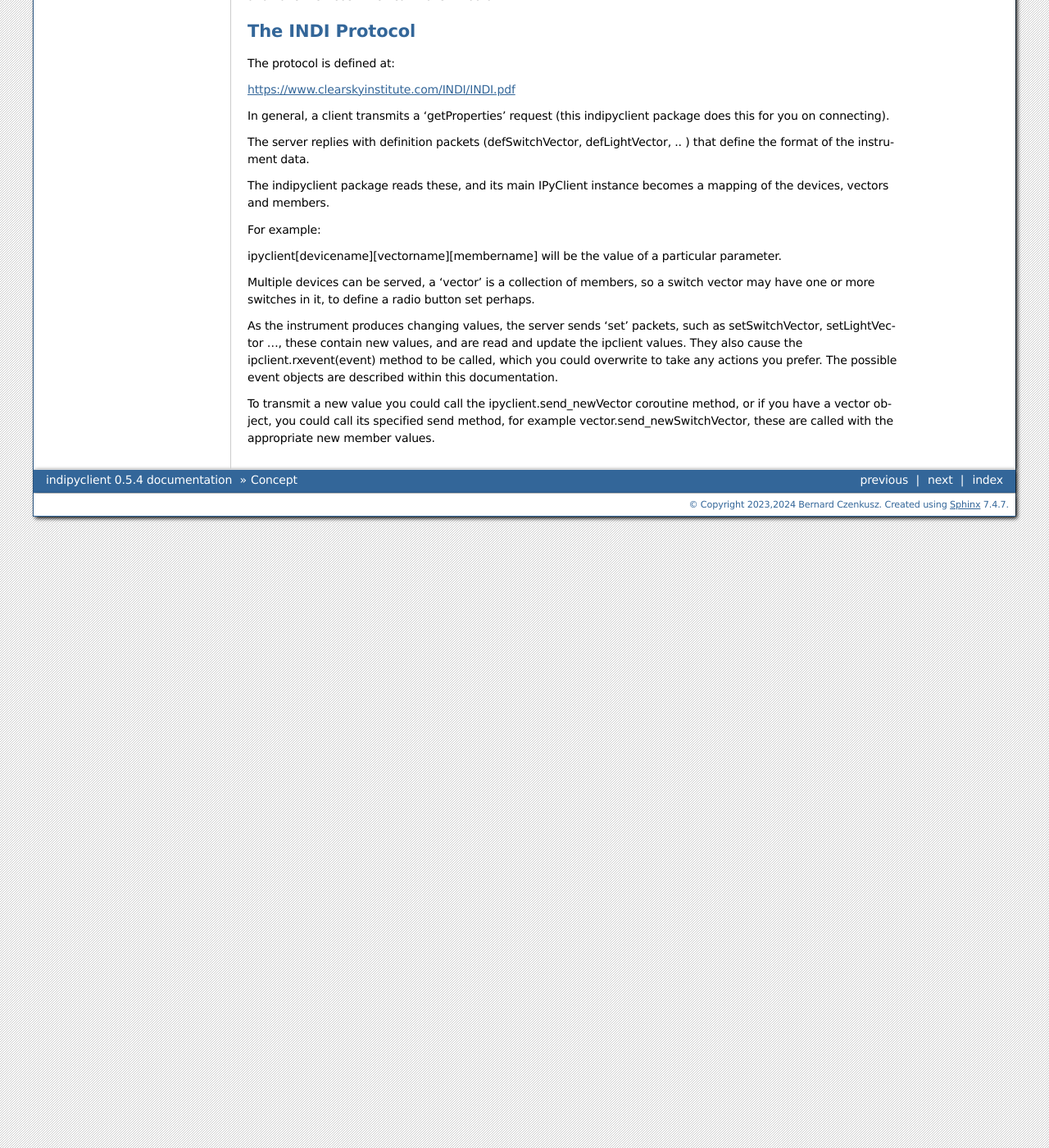
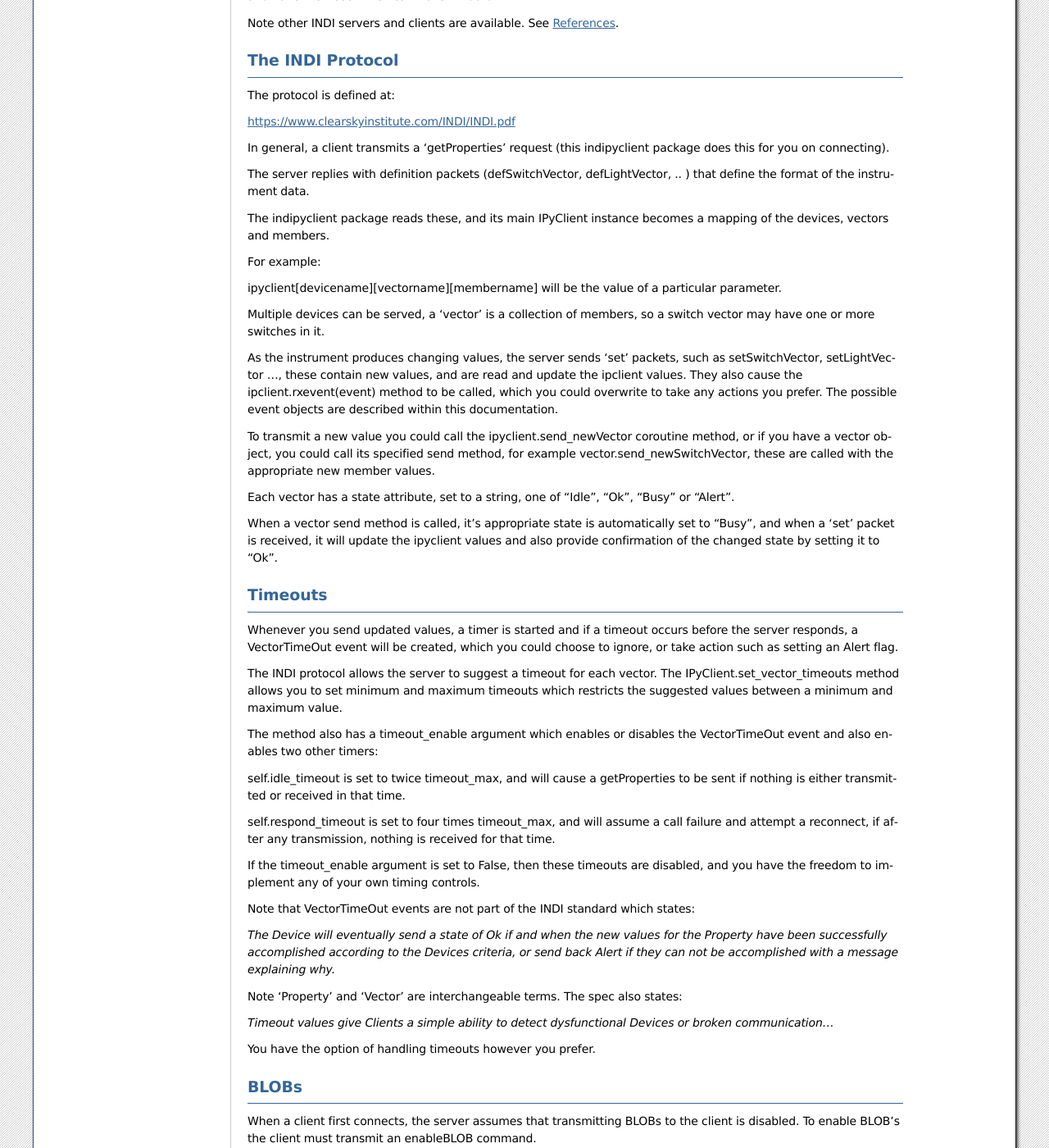
Before and after one commit to bernie-skipole/indipyclient, a Sphinx documentation site: the page built from docs/source/usage/concept.rst, in a window 1280 px wide and 1400 px high, scrolled down 519 px. Shown: the whole window at 82% size. Built offline with Sphinx 7.4.7, drawn with Linux system fonts in a browser that asks for light colours; some of the changed text lies outside the part shown.

Commit message:
Doc changes

```diff
--- a/docs/source/usage/concept.rst
+++ b/docs/source/usage/concept.rst
@@ -3,22 +3,24 @@ Concept
 
 You may have Python programs reading or controlling external instruments, or GPIO pins or any form of data collection or control.
 
-The package indipydriver consists of classes ipydriver and ipyserver which can be used to take your data, organise it into the xml data structure as defined by the INDI protocol, and serve it on a port.
+The associated package 'indipydriver' consists of classes IPyDriver and IPyServer which can be used to take your data, organise it into the xml data structure as defined by the INDI protocol, and serve it on a port.
 
 The INDI protocol (Instrument Neutral Distributed Interface) specifies a limited number of ways the data can be presented, as switches, lights, text, numbers and BLOBs (Binary Large Objects), together with grouping and label values which may be useful to display the data.
 
-An INDI client can then connect to this serving port, decode the protocol, and present the switches, lights etc., to the user or to any controlling or logging script required.
+An INDI client can then connect to this serving port, decode the protocol, and present the switches, lights etc., to the user or to any controlling script required.
 
 As the protocol contains the format of the data, a client could learn and present the controls when it connects. It could also be much simpler if it is written for a particular instrument, in which case the controls can be immediately set up, and present the data as it is received.
 
-This indipyclient package is an INDI client.
+This 'indipyclient' package is an INDI client.
 
 It provides a general purpose terminal client, which learns the devices and their controls as it connects. If using it for that purpose only, then simply run the program from the command line.
 
 It also contains classes which make the connection, decode the protocol, and present the data as class attributes, and have methods which can transmit data.
 
+Note other INDI servers and clients are available. See :ref:`references`.
+
 The INDI Protocol
-=================
+-----------------
 
 The protocol is defined at:
 
@@ -34,8 +36,75 @@ For example:
 
 ipyclient[devicename][vectorname][membername] will be the value of a particular parameter.
 
-Multiple devices can be served, a 'vector' is a collection of members, so a switch vector may have one or more switches in it, to define a radio button set perhaps.
+Multiple devices can be served, a 'vector' is a collection of members, so a switch vector may have one or more switches in it.
 
 As the instrument produces changing values, the server sends 'set' packets, such as setSwitchVector, setLightVector ..., these contain new values, and are read and update the ipclient values. They also cause the ipclient.rxevent(event) method to be called, which you could overwrite to take any actions you prefer. The possible event objects are described within this documentation.
 
 To transmit a new value you could call the ipyclient.send_newVector coroutine method, or if you have a vector object, you could call its specified send method, for example vector.send_newSwitchVector, these are called with the appropriate new member values.
+
+Each vector has a state attribute, set to a string, one of "Idle", "Ok", "Busy" or "Alert".
+
+When a vector send method is called, it's appropriate state is automatically set to "Busy", and when a 'set' packet is received, it will update the ipyclient values and also provide confirmation of the changed state by setting it to "Ok".
+
+Timeouts
+--------
+
+Whenever you send updated values, a timer is started and if a timeout occurs before the server responds, a VectorTimeOut event will be created, which you could choose to ignore, or take action such as setting an Alert flag.
+
+The INDI protocol allows the server to suggest a timeout for each vector. The IPyClient.set_vector_timeouts method allows you to set minimum and maximum timeouts which restricts the suggested values between a minimum and maximum value.
+
+The method also has a timeout_enable argument which enables or disables the VectorTimeOut event and also enables two other timers:
+
+self.idle_timeout is set to twice timeout_max, and will cause a getProperties to be sent if nothing is either transmitted or received in that time.
+
+self.respond_timeout is set to four times timeout_max, and will assume a call failure and attempt a reconnect, if after any transmission, nothing is received for that time.
+
+If the timeout_enable argument is set to False, then these timeouts are disabled, and you have the freedom to implement any of your own timing controls.
+
+Note that VectorTimeOut events are not part of the INDI standard which states:
+
+*The Device will eventually send a state of Ok if and when the new values for the Property have been successfully accomplished according to the Devices criteria, or send back Alert if they can not be accomplished with a message explaining why.*
+
+Note 'Property' and 'Vector' are interchangeable terms. The spec also states:
+
+*Timeout values give Clients a simple ability to detect dysfunctional Devices or broken communication...*
+
+You have the option of handling timeouts however you prefer.
+
+BLOBs
+-----
+
+When a client first connects, the server assumes that transmitting BLOBs to the client is disabled. To enable BLOB's the client must transmit an enableBLOB command.
+
+The IPyClient object has the following method:
+
+async def send_enableBLOB(self, value, devicename, vectorname=None)
+
+If devicename is specified, but vectorname not, the command applies to all BLOBs from that device.
+
+If devicename and vectorname are both specified, the command applies to that particular vector.
+
+The value must be one of:
+
+**Never**
+
+This disables BLOBs.
+
+**Also**
+
+This enables BLOBs, together with any other vectors.
+
+**Only**
+
+This enables BLOBs, but disallows any other vectors, so the connection is dedicated to BLOBs only.
+
+So if you wish to receive BLOBs amongst other vectors for every device, then for every device you need to await ipyclient.send_enableBLOB("Also", devicename)
+
+Asynchronous operation
+----------------------
+
+The indipyclient classes send and receive data asynchronously, and the IPyClient.asyncrun() coroutine method, when awaited, causes the client to make its call and run.
+
+The asyncrun method could be gathered together with any of your own coroutines, or could be called with the asyncio.run call.
+
+If your own code is blocking, then you will probably need to run IPyClient.asyncrun() in another thread, see :ref:`queclient`.
--- a/docs/source/usage/queclient.rst
+++ b/docs/source/usage/queclient.rst
@@ -1,3 +1,6 @@
+.. _queclient:
+
+
 QueClient
 =========
 
```
Also changed, not shown: docs/source/usage/devices.rst (+8 -4 lines), docs/source/usage/ipyclient.rst (+0 -11 lines), 1 other file.
